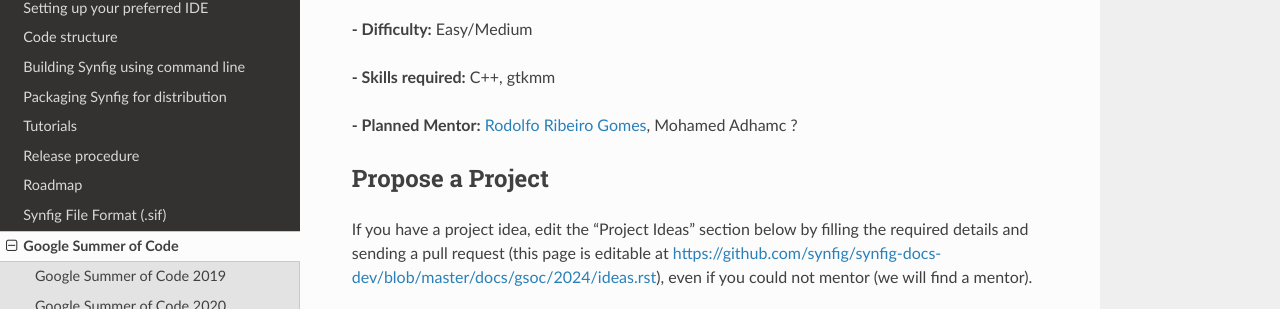
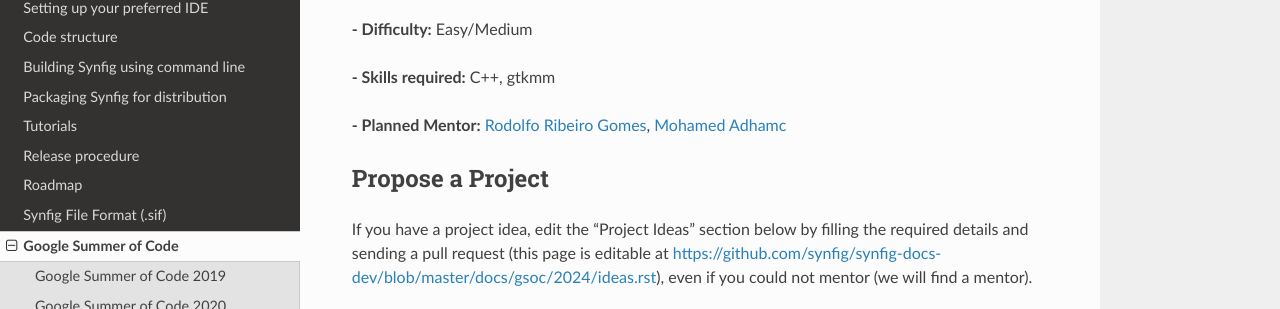
Before and after one commit to synfig/synfig-docs-dev, a Sphinx documentation site: the page built from docs/gsoc/2024/ideas.rst, in a window 1280 px wide and 900 px high, scrolled down 1960 px. Shown: the part 142-451 px from the top of the window. Built offline with Sphinx 7.4.7 and the Read the Docs theme 2.0.0, drawn with Linux system fonts in a browser that asks for light colours; part of the change alters nothing that is shown.

```diff
--- a/docs/gsoc/2024/ideas.rst
+++ b/docs/gsoc/2024/ideas.rst
@@ -85,7 +85,7 @@ Users could easily list, install and uninstall plugins and modules they download
 
 **- Skills required:** C++, gtkmm
 
-**- Planned Mentor:** `Rodolfo Ribeiro Gomes <https://github.com/rodolforg>`_, Mohamed Adhamc ?
+**- Planned Mentor:** `Rodolfo Ribeiro Gomes <https://github.com/rodolforg>`_, `Mohamed Adhamc <https://github.com/mohamedAdhamc>`_
 
 Propose a Project
 ------------------
```
